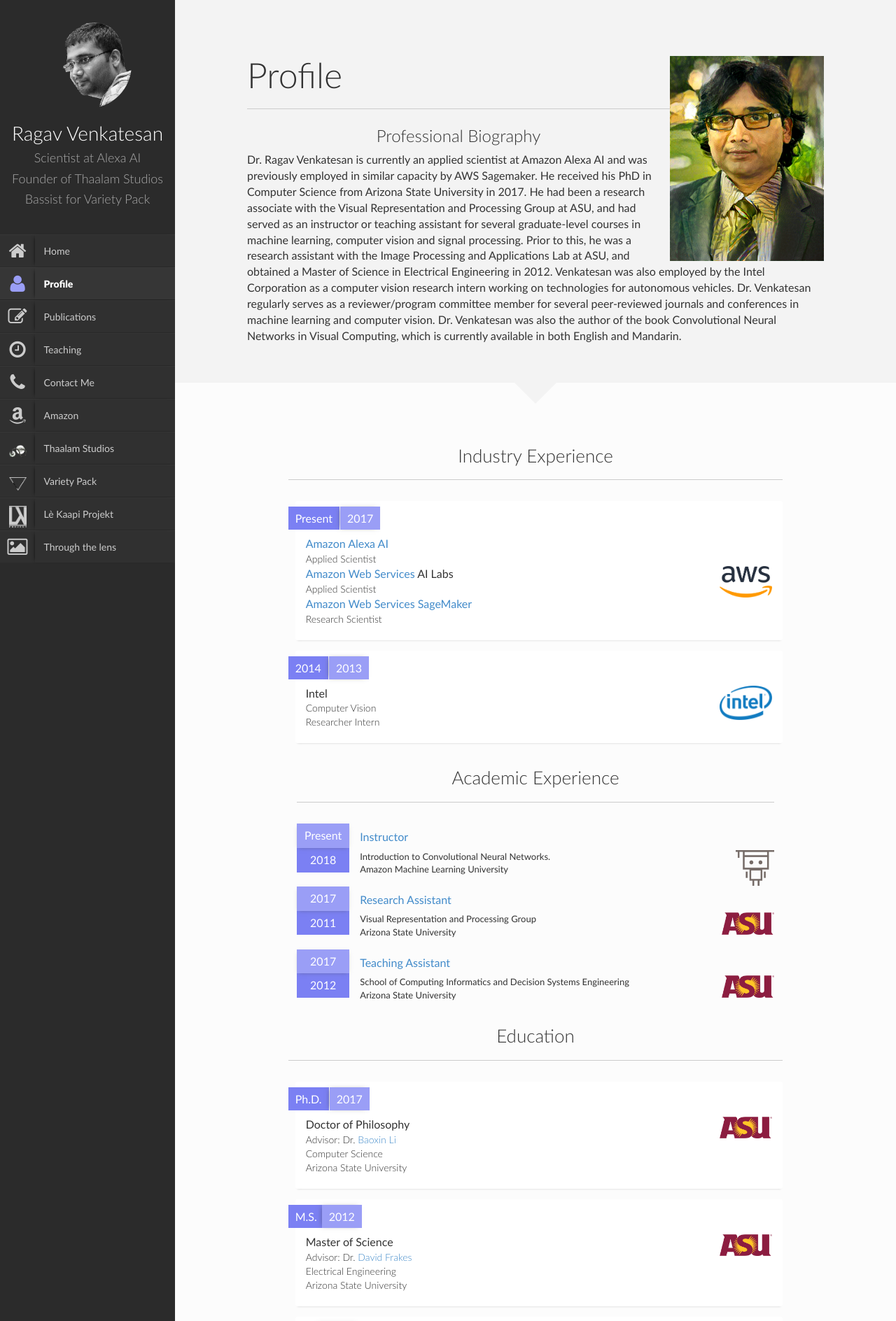
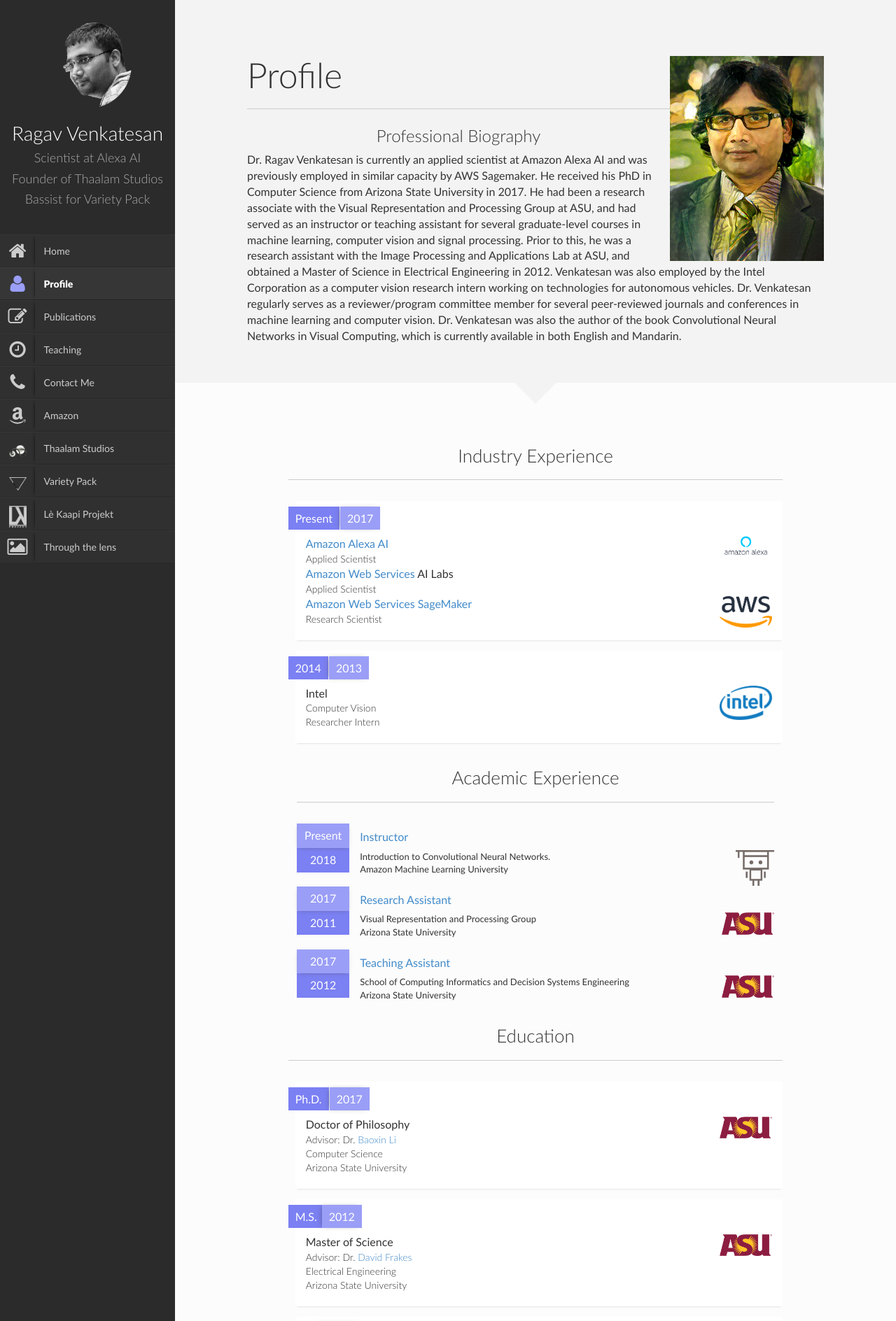
Before and after one commit to ragavvenkatesan/ragavvenkatesan.github.io, a Jekyll site: the page built from profile.html, in a window 1280 px wide. Shown: the top 1888 px of the page at 70% size. Built offline with Jekyll 4.4.1, drawn with Linux system fonts in a browser that asks for light colours; nearby versions of some CDN libraries.

Commit message:
added alexa image.

```diff
--- a/profile.html
+++ b/profile.html
@@ -37,15 +37,16 @@
                             </div>
 
                             <div class="description">
+                                <img alt="image" src="img/alexa.png" width="75em" height="auto" align="right" class="img-responsive">
                     			<p class="what"><a href="{{site.url}}/amazon.html">Amazon</a> <a href="https://developer.amazon.com/en-US/alexa">Alexa AI</a> </p>
                                 <p class="where">Applied Scientist<br></p>
                             </div>
                             <div class="description">
-                    			<img alt="image" src="img/aws.png" width="75em" height="auto" align="right" class="img-responsive">
                     			<p class="what"><a href="{{site.url}}/amazon.html">Amazon Web Services</a> AI Labs</p>
                                 <p class="where">Applied Scientist<br></p>
                             </div>
                             <div class="description">
+                    			<img alt="image" src="img/aws.png" width="75em" height="auto" align="right" class="img-responsive">
                                 <p class="what"><a href="{{site.url}}/amazon.html">Amazon Web Services</a> <a href="https://aws.amazon.com/sagemaker/">SageMaker</a></p>
                                 <p class="where">Research Scientist<br></p>
                             </div>
```
Also changed, not shown: img/alexa.png (added).
